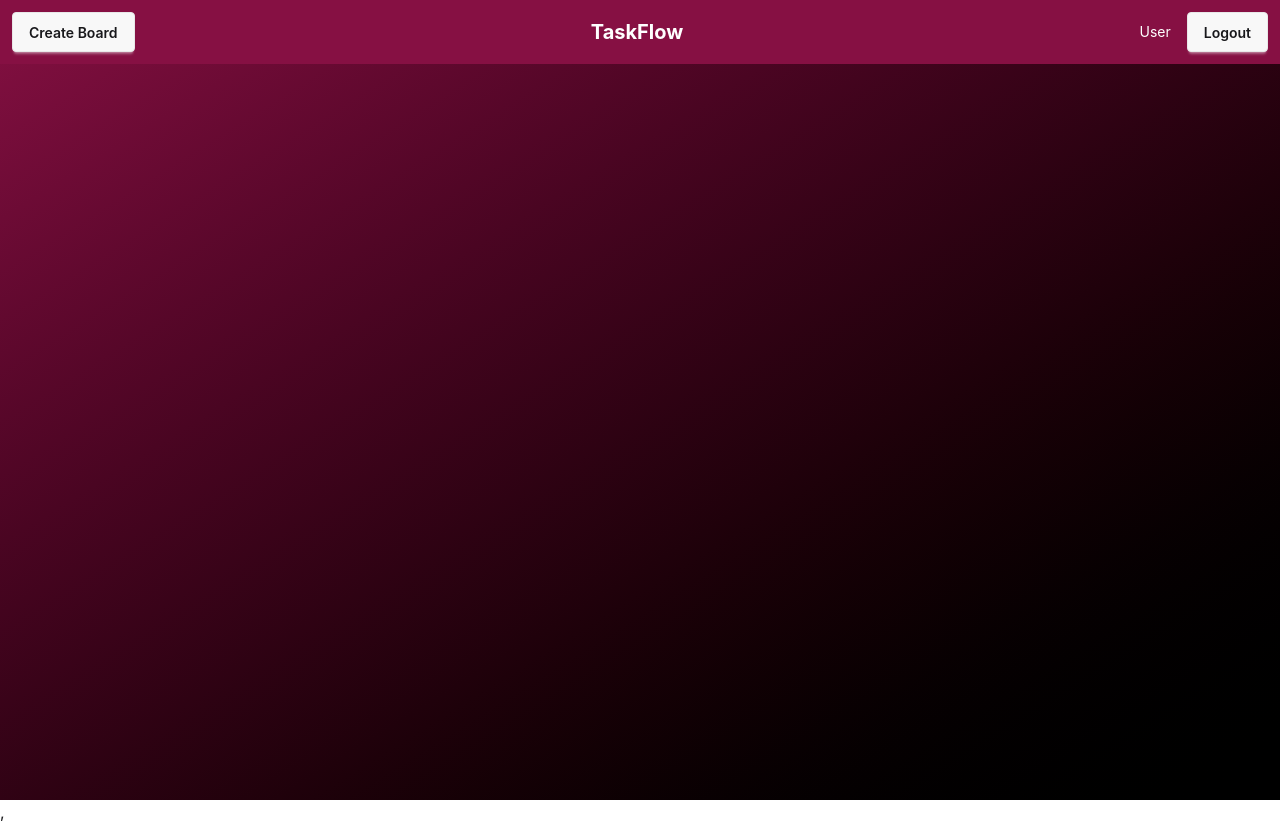
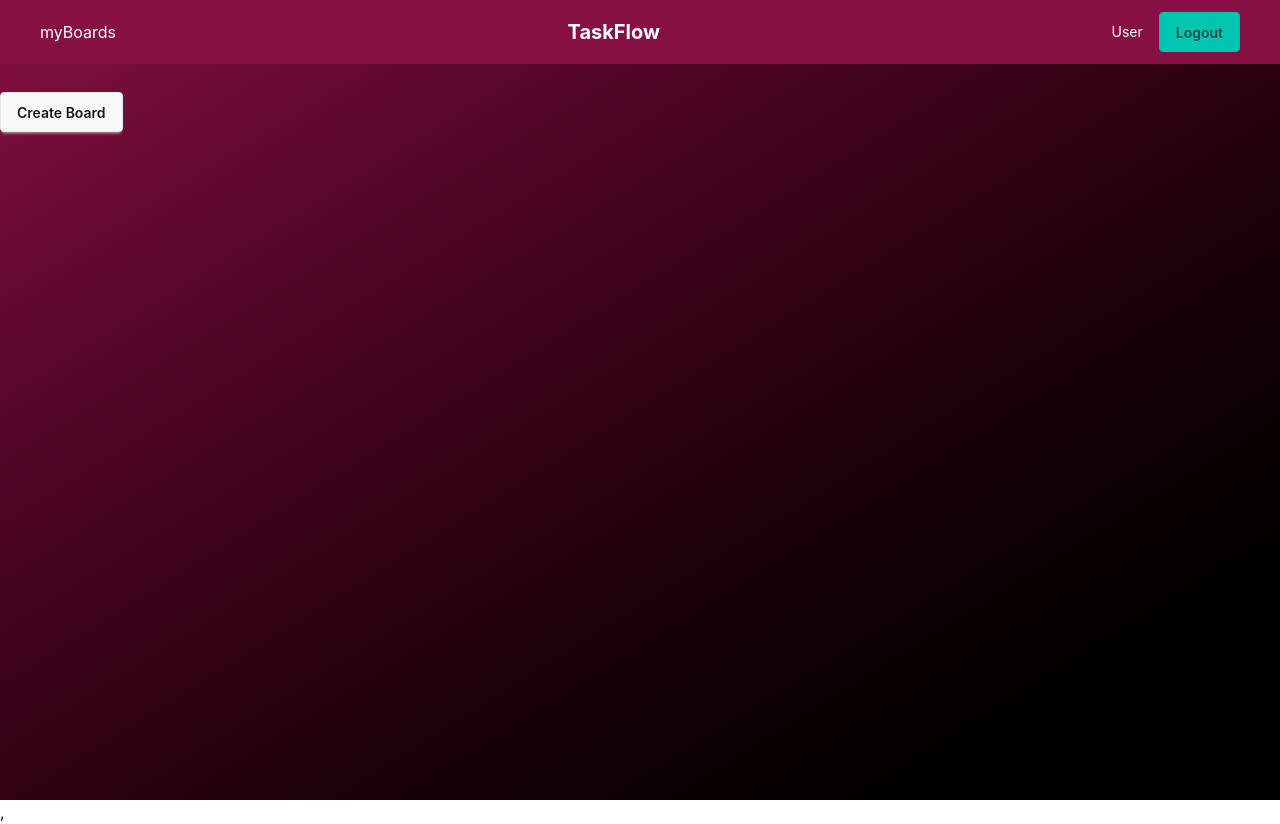
Before and after one commit to acquah-forever/taskFlow, a React (Vite) app in the folder frontend/: page /board in a window 1280 px wide. Built offline with nearby package versions, Linux system fonts and the light colour scheme.

Commit message:
edited card.ts

```diff
--- a/frontend/src/App.tsx
+++ b/frontend/src/App.tsx
@@ -8,13 +8,15 @@ import { Routes, Route } from 'react-router-dom'
 
 const App = () => {
   return (
-    <div className='bg-linear-to-br from-pink-900  to-black min-h-screen mx-auto'>
+    <div className='flex flex-col bg-linear-to-br from-pink-900  to-black min-h-screen'>
+      <div className='container mx-auto'>
       <Routes>
         <Route path='/' element={<Home />} />
         <Route path='/board' element={<Board />} />
         <Route path='/login' element={<Login />} />
         <Route path='/signup' element={<SignUp />} />
       </Routes>
+      </div>
     </div>
   )
 }
--- /dev/null
+++ b/frontend/src/components/Card.tsx
@@ -0,0 +1,30 @@
+
+const Card = () => {
+    return (
+
+        <div className="card bg-base-100 w-full max-w-sm mx-auto shadow-sm mt-4">
+            <figure className="aspect-video overflow-hidden">
+                <img
+                    src="https://img.daisyui.com/images/stock/photo-1606107557195-0e29a4b5b4aa.webp" alt="Shoes" className="w-full h-full object-cover"/>
+            </figure>
+
+            <div className="card-body p-4 sm:p-5">
+                <h2 className="card-title text-base sm:text-lg">
+                    Card Title
+                </h2>
+                <p className="text-sm sm:text-base">
+                    A card component has a figure, a body part, and inside body
+                    there are title and actions parts.
+                </p>
+
+                <div className="card-actions justify-end mt-2">
+                    <button className="btn btn-primary btn-sm sm:btn-md">
+                        Buy Now
+                    </button>
+                </div>
+            </div>
+        </div>
+    )
+}
+
+export default Card
--- a/frontend/src/components/NavBar.tsx
+++ b/frontend/src/components/NavBar.tsx
@@ -1,12 +1,16 @@
 
 const NavBar = () => {
+
+
     return (
-        <div className="flex justify-between items-center p-3 bg-pink-900 text-white">
-            <button className="btn btn-xs sm:btn-sm md:btn-md">Create Board</button>
-            <h1 className="text-sm sm:text-md md:text-xl font-bold">TaskFlow</h1>
-            <div className="flex items-center space-x-4">
-                <h1 className="text-xs sm:text-sm md:text-md">User</h1>
-                <button className="btn btn-xs sm:btn-sm md:btn-md">Logout</button>
+        <div>
+            <div className="bg-pink-900 text-white flex justify-between items-center px-10 py-3">
+                <h1>myBoards</h1>
+                <h1 className="text-sm sm:text-md md:text-xl font-bold">TaskFlow</h1>
+                <div className="flex items-center space-x-4">
+                    <h1 className="text-xs sm:text-sm md:text-md">User</h1>
+                    <button className="btn btn-active btn-accent">Logout</button>
+                </div>
             </div>
         </div>
     )
--- a/frontend/src/pages/Board.tsx
+++ b/frontend/src/pages/Board.tsx
@@ -1,11 +1,28 @@
+import { useState } from 'react'
+import Card from '../components/Card'
 import NavBar from "../components/NavBar"
 
 const Board = () => {
-  return (
-    <div>
-        <NavBar />
-    </div>
-  )
+    const [card, setCard] = useState([])
+
+    function handleClick() {
+        setCard(prevCards => [...prevCards, {}])
+    }
+
+    return (
+        <div className="flex flex-col">
+            <NavBar />
+            <div className="mt-7">
+                <button className="btn btn-xs sm:btn-sm md:btn-md" onClick={handleClick}>Create Board</button>
+            </div>
+            <div className="grid grid-cols-1 sm:grid-cols-2 md:grid-cols-3 lg:grid-cols-4 gap-4 sm:gap-5 md:gap-6 mt-4 px-4 sm:px-6 lg:px-8">
+                {card.map((_, index) => (
+                    <Card key={index} />
+                ))}
+            </div>
+        </div>
+
+    )
 }
 
 export default Board
```
